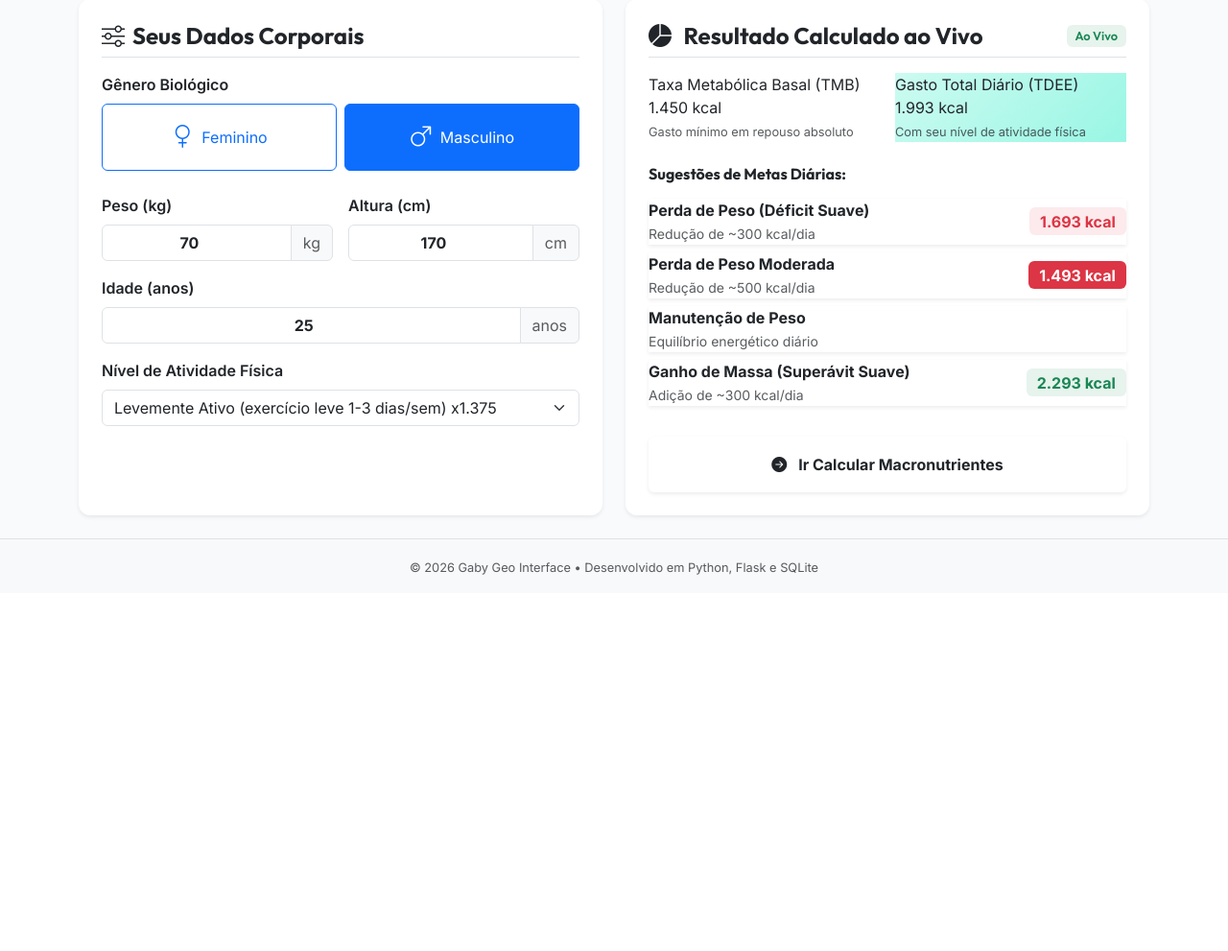
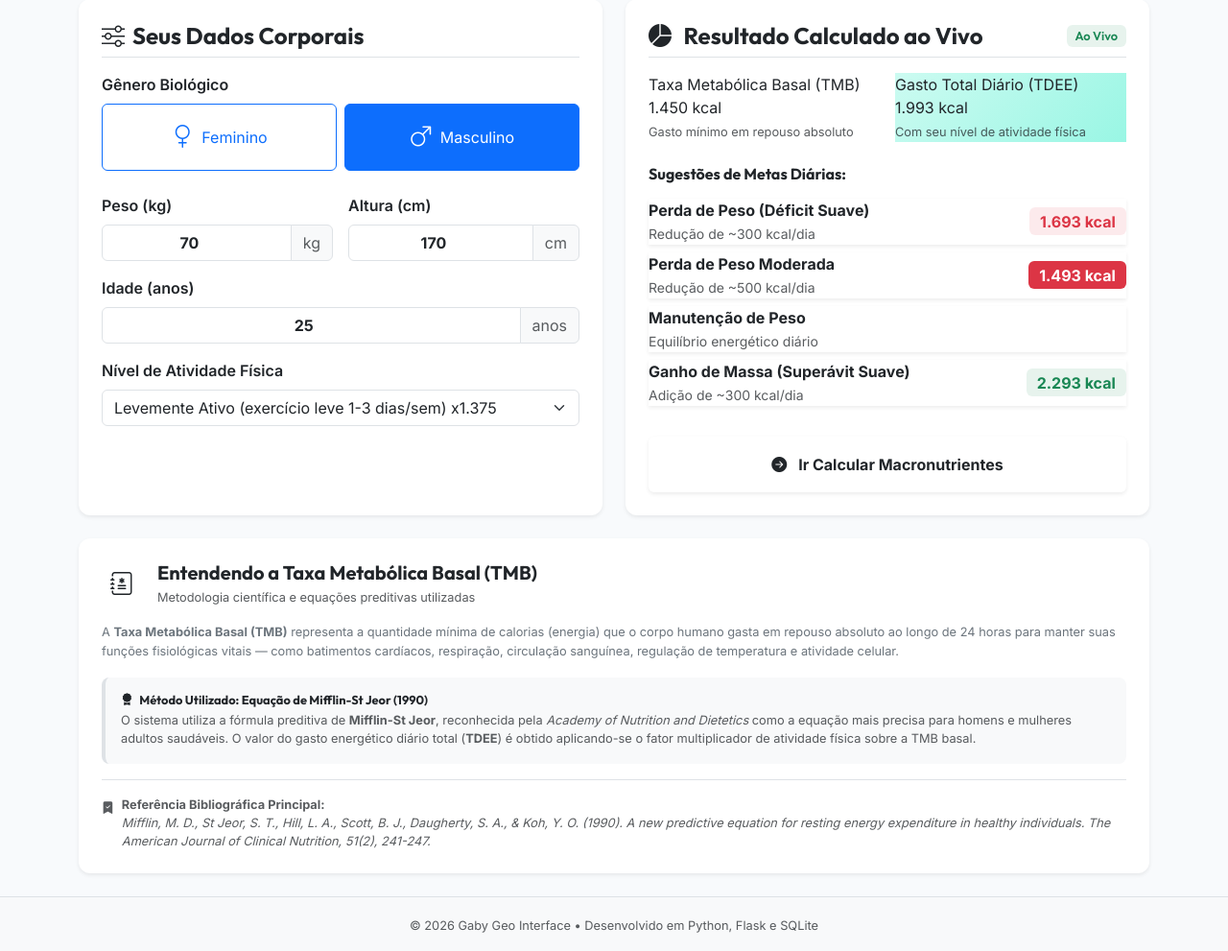
Before and after one commit to Owvan/MacroNutrition, a Flask app: template app/templates/bmr_calculator.html in a window 1280 px wide. Shown: the part 300-1291 px from the top of the page at 96% size. Before the commit the page ends 899 px from the top, so only its background shows below. Run offline with Flask 3, Linux system fonts and the light colour scheme; the template is opened without the code that fills it, so the values that code supplies are empty.

Commit message:
docs: adiciona explicacao sobre TMB, metodo Mifflin-St Jeor e referencias bibliograficas abaixo da calculadora

```diff
--- a/app/templates/bmr_calculator.html
+++ b/app/templates/bmr_calculator.html
@@ -203,5 +203,39 @@
             </div>
         </div>
     </div>
+
+    <!-- Seção Explicativa: O que é TMB, Método Mifflin-St Jeor e Referências Científicas -->
+    <div class="col-12 mt-4">
+        <div class="card card-custom p-4 bg-white border-0 shadow-sm">
+            <div class="d-flex align-items-center mb-3">
+                <div class="brand-icon me-3 d-flex align-items-center justify-content-center bg-teal bg-opacity-10 text-teal rounded-circle" style="width: 42px; height: 42px;">
+                    <i class="bi bi-journal-medical fs-4"></i>
+                </div>
+                <div>
+                    <h5 class="fw-bold text-dark mb-0">Entendendo a Taxa Metabólica Basal (TMB)</h5>
+                    <small class="text-muted fs-7">Metodologia científica e equações preditivas utilizadas</small>
+                </div>
+            </div>
+
+            <p class="text-secondary fs-7 mb-3" style="line-height: 1.6;">
+                A <strong>Taxa Metabólica Basal (TMB)</strong> representa a quantidade mínima de calorias (energia) que o corpo humano gasta em repouso absoluto ao longo de 24 horas para manter suas funções fisiológicas vitais — como batimentos cardíacos, respiração, circulação sanguínea, regulação de temperatura e atividade celular.
+            </p>
+
+            <div class="p-3 bg-light rounded-3 border-start border-4 border-teal mb-3">
+                <h6 class="fw-bold text-dark fs-7 mb-1"><i class="bi bi-award-fill text-teal me-1"></i> Método Utilizado: Equação de Mifflin-St Jeor (1990)</h6>
+                <p class="text-muted fs-7 mb-0">
+                    O sistema utiliza a fórmula preditiva de <strong>Mifflin-St Jeor</strong>, reconhecida pela <em>Academy of Nutrition and Dietetics</em> como a equação mais precisa para homens e mulheres adultos saudáveis. O valor do gasto energético diário total (<strong>TDEE</strong>) é obtido aplicando-se o fator multiplicador de atividade física sobre a TMB basal.
+                </p>
+            </div>
+
+            <div class="d-flex align-items-start gap-2 fs-7 text-muted border-top pt-3">
+                <i class="bi bi-bookmark-check-fill text-teal mt-1"></i>
+                <div>
+                    <strong>Referência Bibliográfica Principal:</strong><br>
+                    <span class="fst-italic">Mifflin, M. D., St Jeor, S. T., Hill, L. A., Scott, B. J., Daugherty, S. A., & Koh, Y. O. (1990). A new predictive equation for resting energy expenditure in healthy individuals. The American Journal of Clinical Nutrition, 51(2), 241-247.</span>
+                </div>
+            </div>
+        </div>
+    </div>
 </div>
 {% endblock %}
```
